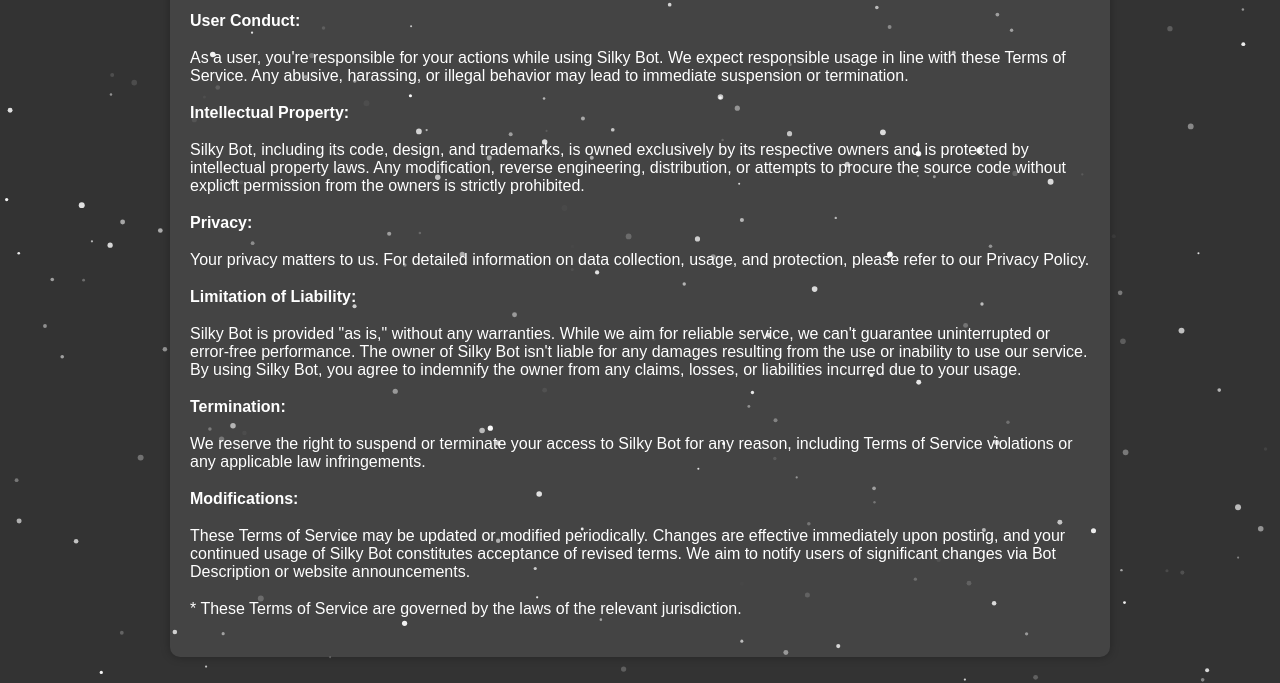
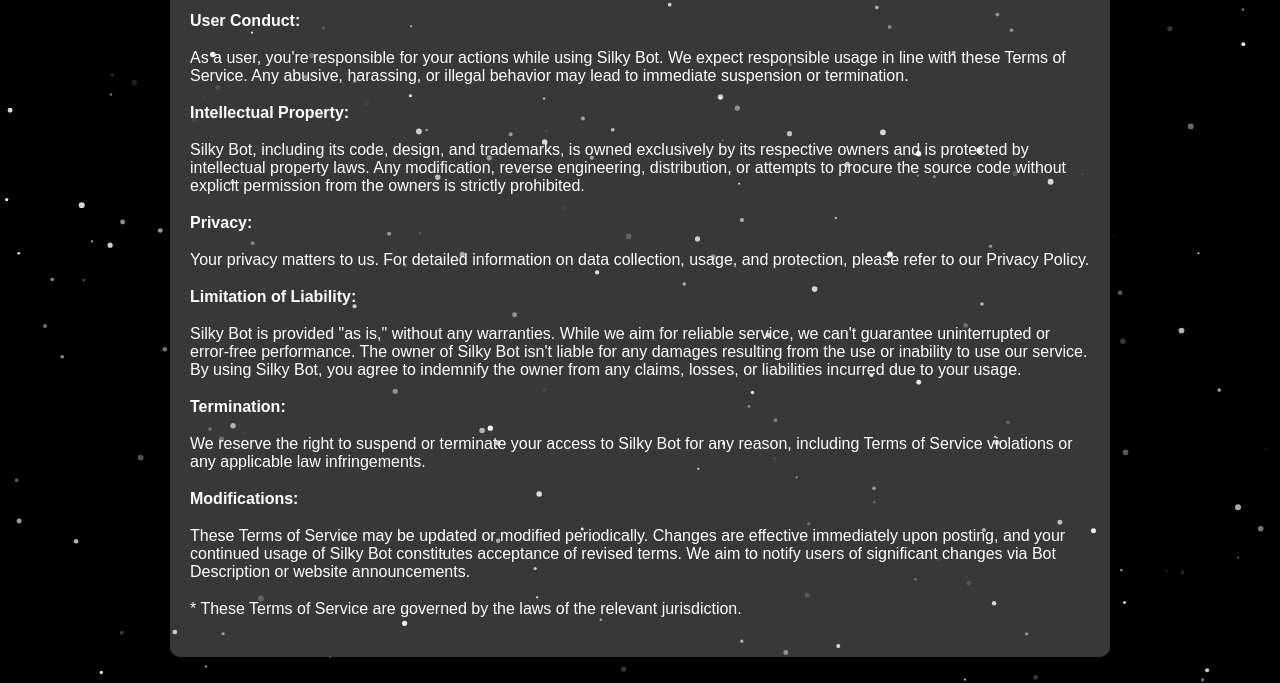
Before and after one commit to Schuh1337/silky.lol, a plain HTML site: page tos.html in a window 1280 px wide. Shown: the part 117-800 px from the top of the page. Drawn offline with Linux system fonts and the light colour scheme.

Commit message:
Update tos.html

```diff
--- a/tos.html
+++ b/tos.html
@@ -14,7 +14,7 @@
     <style>
         body {
             font-family: Arial, sans-serif;
-            background-color: #333;
+            background-color: #000000;
             color: #fff;
             margin: 0;
             padding: 0;
@@ -25,7 +25,7 @@
         }
 
         .container {
-            background-color: #444;
+            background-color: #444444d2;
             padding: 20px;
             border-radius: 10px;
             box-shadow: 0 0 10px rgba(0, 0, 0, 0.3);
@@ -43,7 +43,7 @@
     </style>
 </head>
 <body>
-    <canvas id="stars" style="position: absolute; top: 0; left: 0;"></canvas>
+<canvas id="stars" style="position: absolute; top: 0; left: 0;"></canvas>
     <div class="container">
         <h1>Silky Terms of Service</h1>
         <p><strong>User Conduct:</strong>
```
